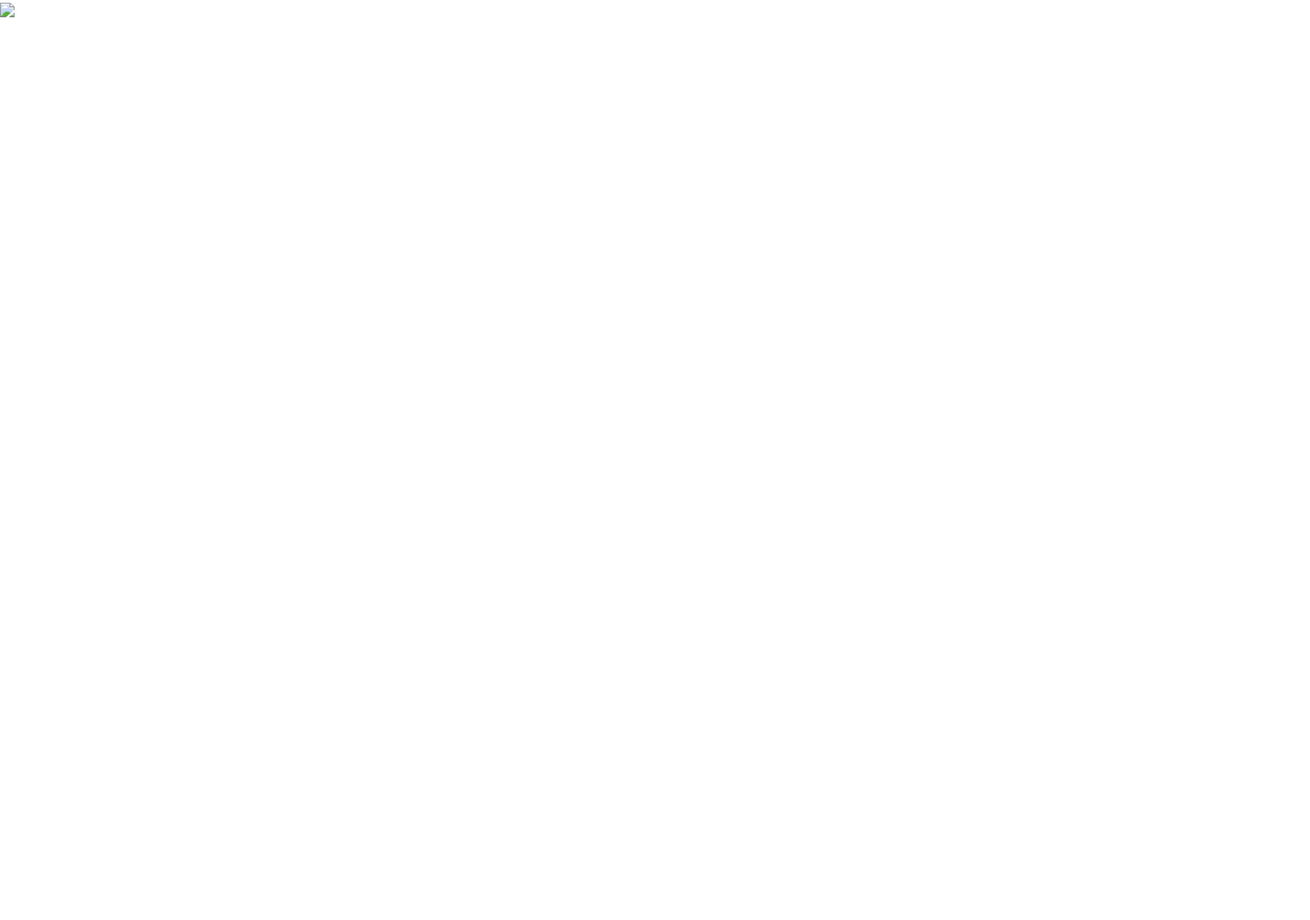
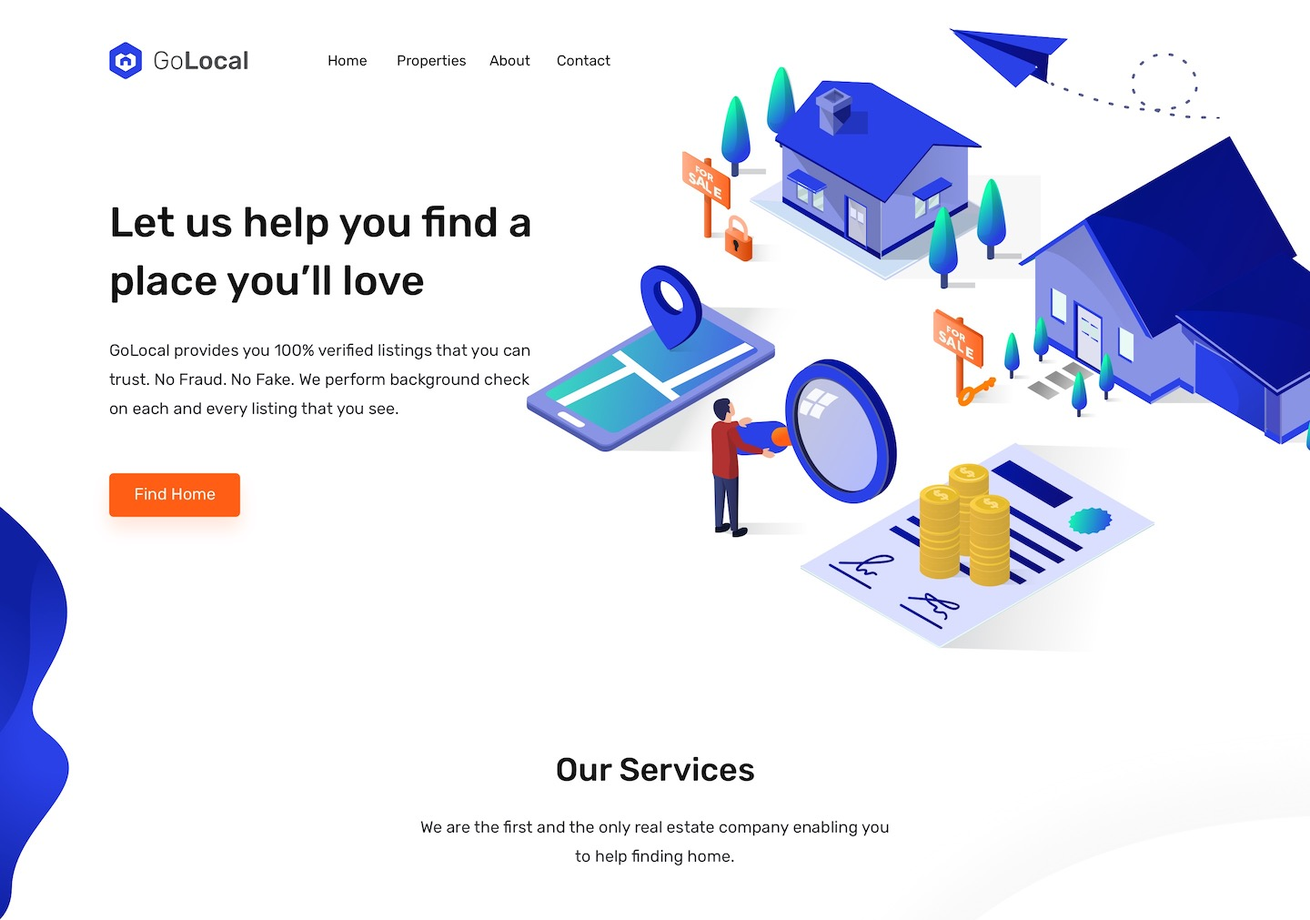
Before and after one commit to singt234/Golocal, a plain HTML site: page index.html in a window 1280 px wide. Shown: the top 1011 px of the page at 91% size, 1440 px wide, since content can reach past the window. Before the commit the page ends 800 px from the top, so only its background shows below. Drawn offline with Linux system fonts and the light colour scheme; files that its build step writes are made by us from their sources.

Commit message:
Update index.html

```diff
--- a/index.html
+++ b/index.html
@@ -6,11 +6,11 @@
 
 		<title>GoLocal</title>
 
-		<link rel="stylesheet" href="assets/css/vendor.css" type="text/css" media="all">
-		<link rel="icon" href="assets/images/favicon.png">
+		<link rel="stylesheet" href="css/vendor.css" type="text/css" media="all">
+		<link rel="icon" href="images/favicon.png">
     </head>
     <body>
-        <img src="./assets/images/landing.jpg" usemap="#buttonmap"/>
+        <img src="./images/landing.jpg" usemap="#buttonmap"/>
         <map name="buttonmap">
             <area shape="rect" coords="355,50,410,80" href="home.html">
             <area shape="rect" coords="430,50,520,80" href="properties.html">
```
